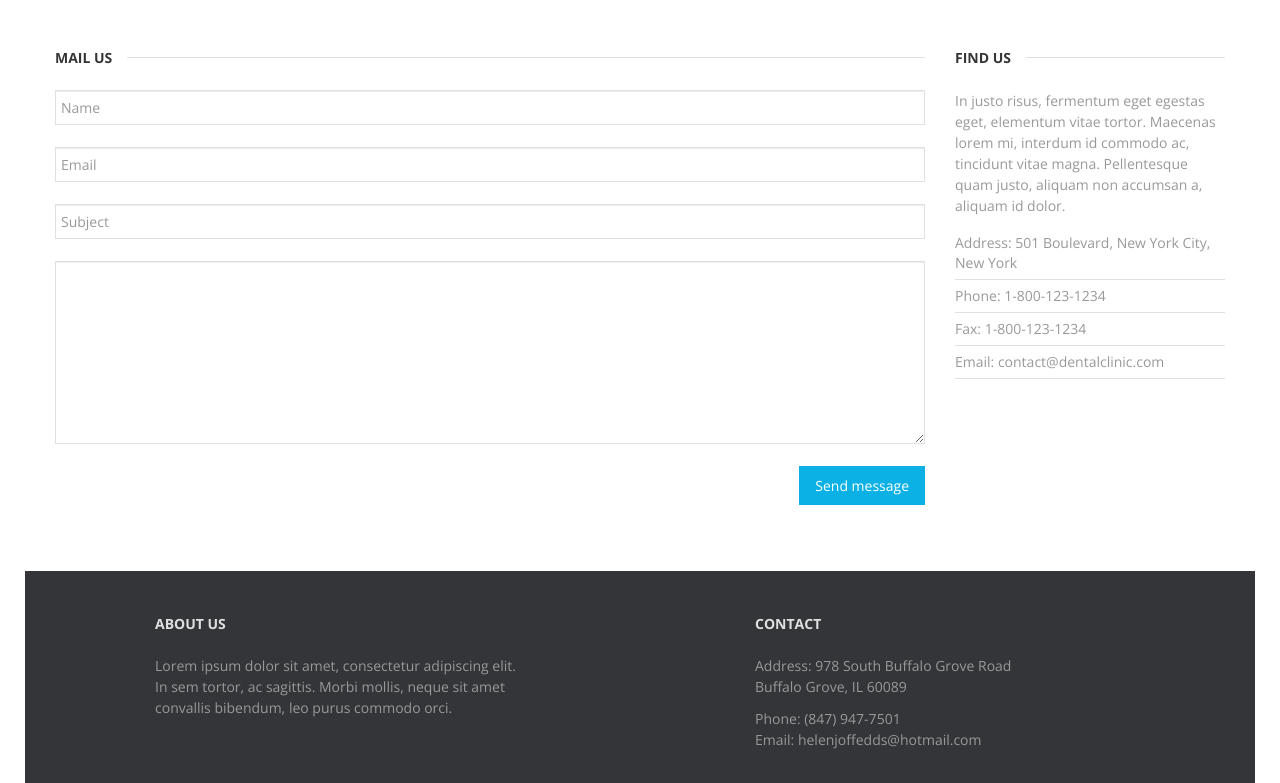
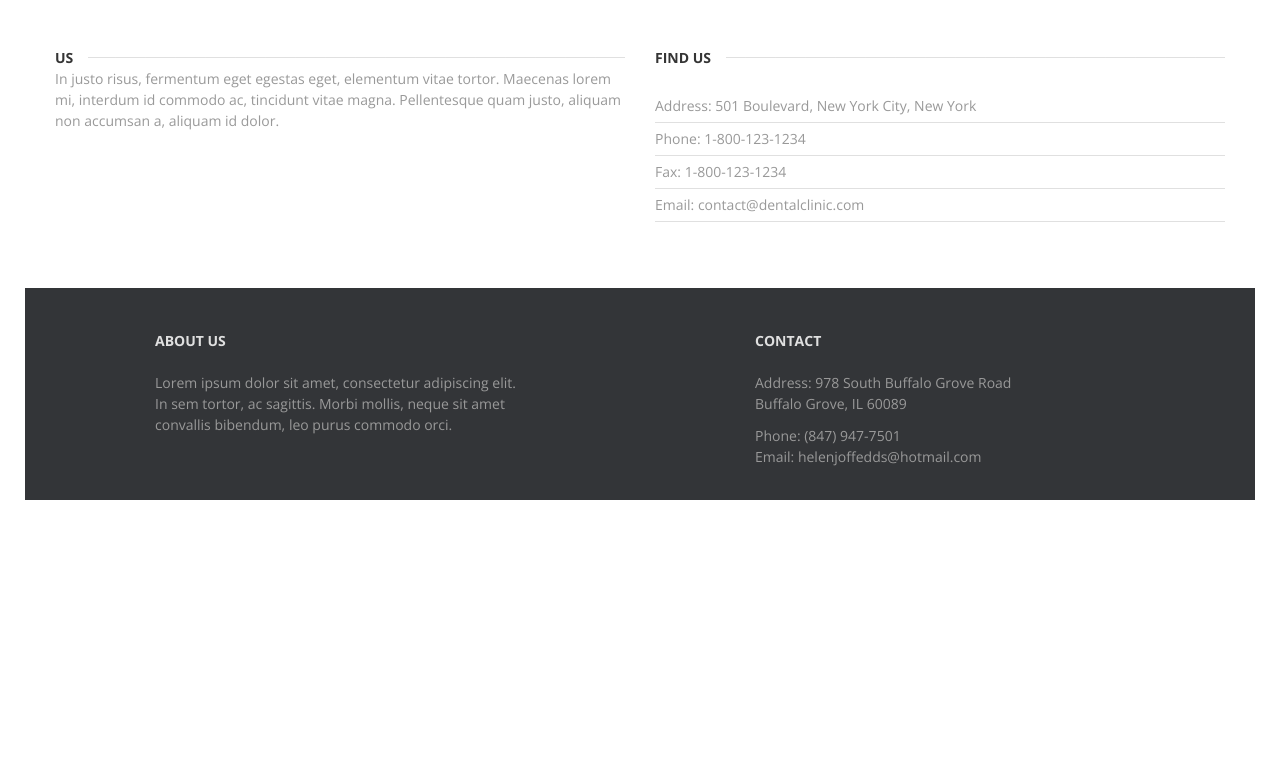
Before and after one commit to LonelyBeastie/helenjoffedds, a Jekyll site: the page built from contact.html, in a window 1280 px wide. Shown: the part 653-1436 px from the top of the page. Built offline with Jekyll 4.4.1, drawn with Linux system fonts in a browser that asks for light colours; nearby versions of some CDN libraries; after the commit the page ends 1153 px from its top, so only the background shows below that.

Commit message:
Updates contact info

```diff
--- a/contact.html
+++ b/contact.html
@@ -20,11 +20,12 @@ layout: default
       </div>
     </div><!--end row-->
     <div class="row">
-      <div class="span9">
+      <div class="span6">
         <header class="home-title">
-          <h3>Mail Us</h3>
+          <h3>Us</h3>
         </header>
-        <div id="contact-container" class="margin-t clearfix">
+        <p>In justo risus, fermentum eget egestas eget, elementum vitae tortor. Maecenas lorem mi, interdum id commodo ac, tincidunt vitae magna. Pellentesque quam justo, aliquam non accumsan a, aliquam id dolor.</p>
+        <!-- <div id="contact-container" class="margin-t clearfix">
           <form method="post" id="my-form" action='include/contact-process.php'>
             <input type="text" name="author" class="comm-field"  value="Name" size="22" tabindex="1" aria-required='true' onFocus="if(this.value=='Name')this.value='';" onBlur="if(this.value=='')this.value='Name';" />
    		      <input type="text" name="email" class="comm-field" value="Email" size="22" tabindex="2" aria-required='true' onFocus="if(this.value=='Email')this.value='';" onBlur="if(this.value=='')this.value='Email';"  />
@@ -33,14 +34,13 @@ layout: default
 	          <input type="submit" value="Send message" id="submit" tabindex="5"  />
           </form>
         </div>
-        <div id="output"></div>
+        <div id="output"></div> -->
       </div><!--end span9-->
-      <div class="span3">
+      <div class="span6">
 	      <header class="home-title">
           <h3>Find Us</h3>
         </header>
         <div class="margin-t">
-          <p>In justo risus, fermentum eget egestas eget, elementum vitae tortor. Maecenas lorem mi, interdum id commodo ac, tincidunt vitae magna. Pellentesque quam justo, aliquam non accumsan a, aliquam id dolor.</p>
           <div class="sidebar-archive">
             <ul>
               <li>Address: 501 Boulevard, New York City, New York</li>
```
